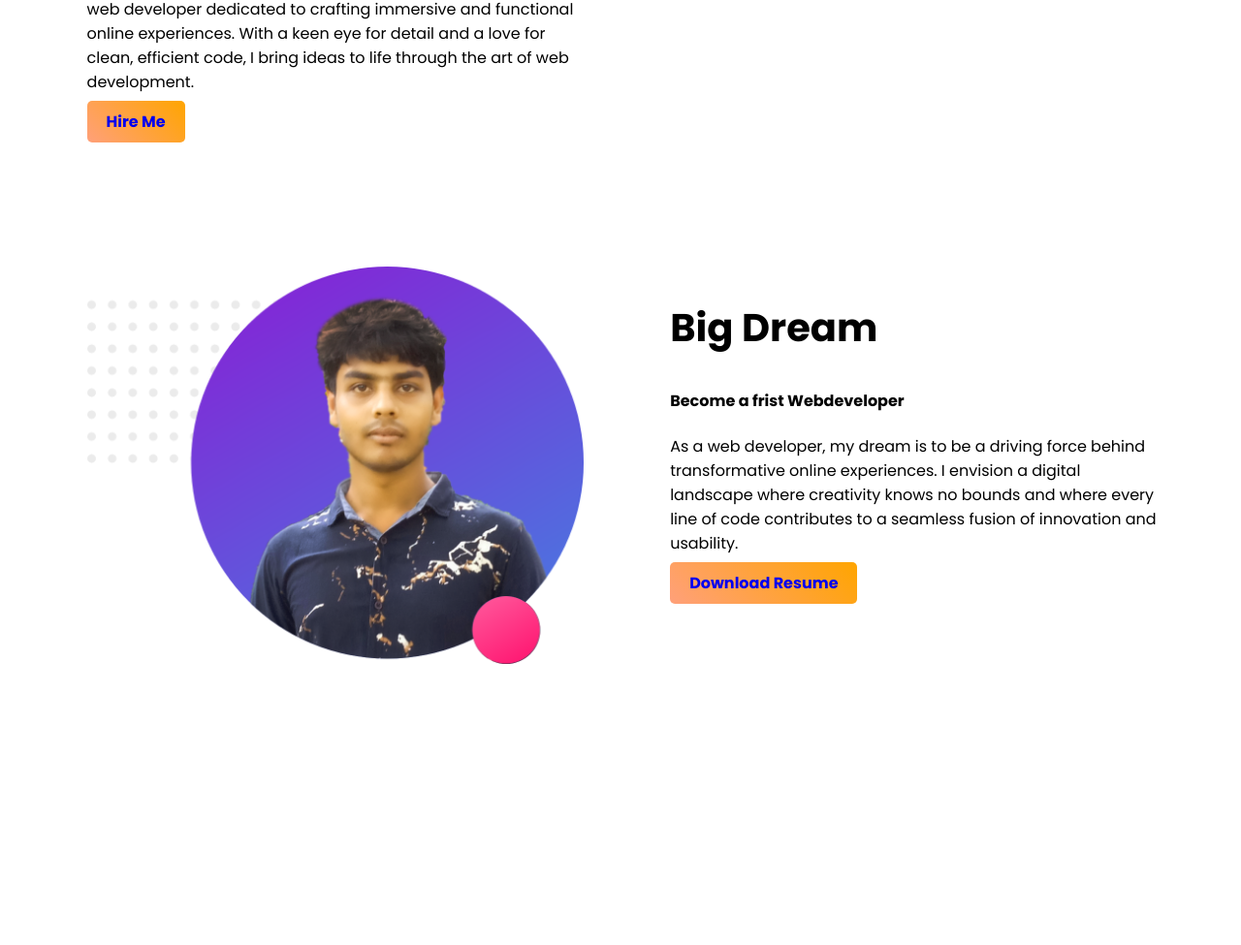
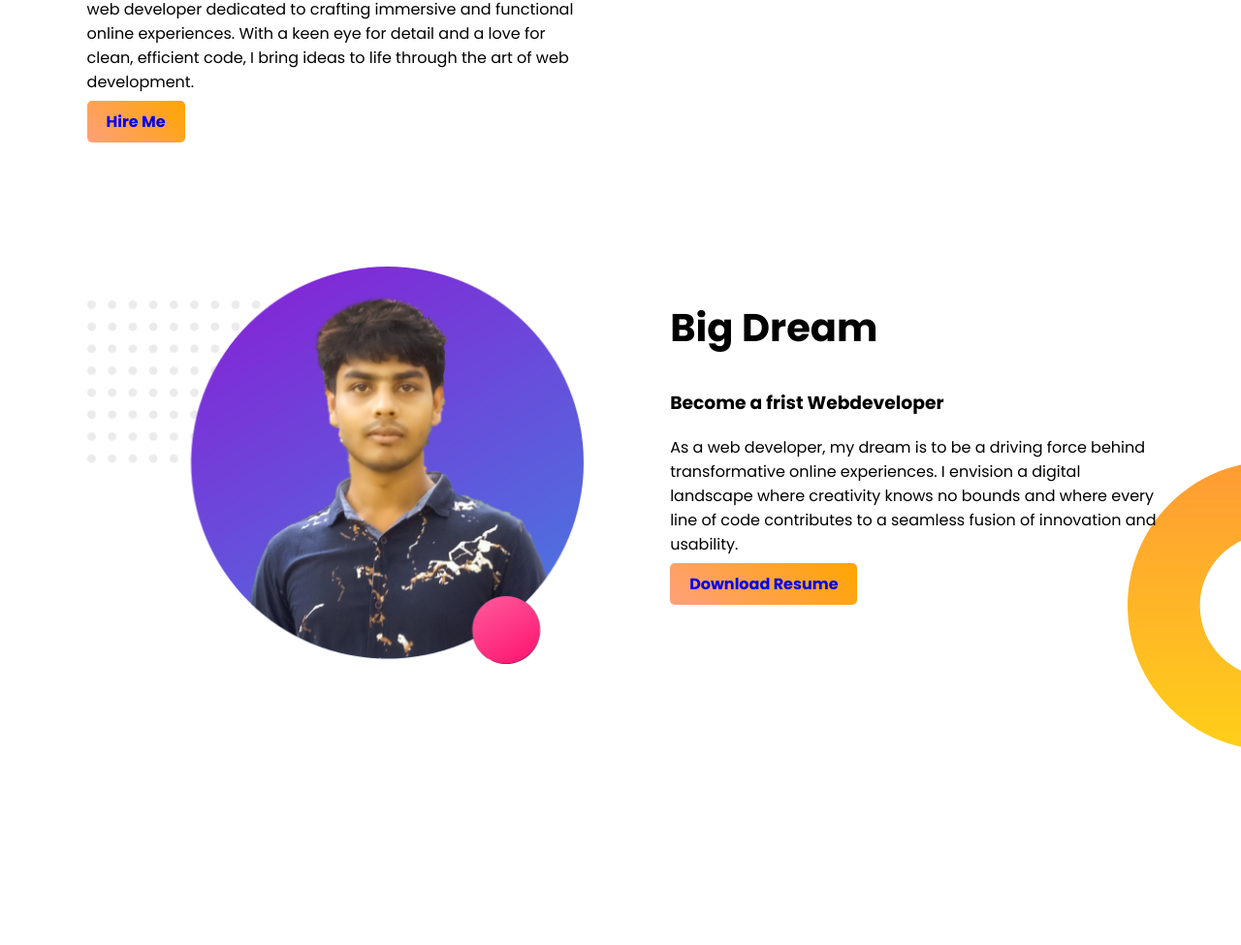
Before and after one commit to khorsed2001/new-repository, a plain HTML site: page index.html in a window 1280 px wide. Shown: the part 425-1400 px from the top of the page at 97% size. Drawn offline with Linux system fonts and the light colour scheme.

Commit message:
second backgraound add

```diff
--- a/index.html
+++ b/index.html
@@ -37,7 +37,7 @@
 
         <div class="half-width">
             <h2>Big Dream</h2>
-            <h4>Become a frist Webdeveloper </h4>
+            <h3>Become a frist Webdeveloper </h3>
             <p>As a web developer, my dream is to be a driving force behind transformative online experiences. I envision a digital landscape where creativity knows no bounds and where every line of code contributes to a seamless fusion of innovation and usability.</p>
             <a class="link-button" target="_blank" href="https://www.linkedin.com/in/khorsed-rana/">Download Resume</a>
         </div>
--- a/style.css
+++ b/style.css
@@ -38,3 +38,9 @@ section{
     border-radius: 5px;
     font-weight: 700;
 }
+.dream-area{
+    background-image:url(images/developer-portfolio/dream-bg.png);
+    background-repeat: no-repeat;
+    background-position: right;
+
+}
```
